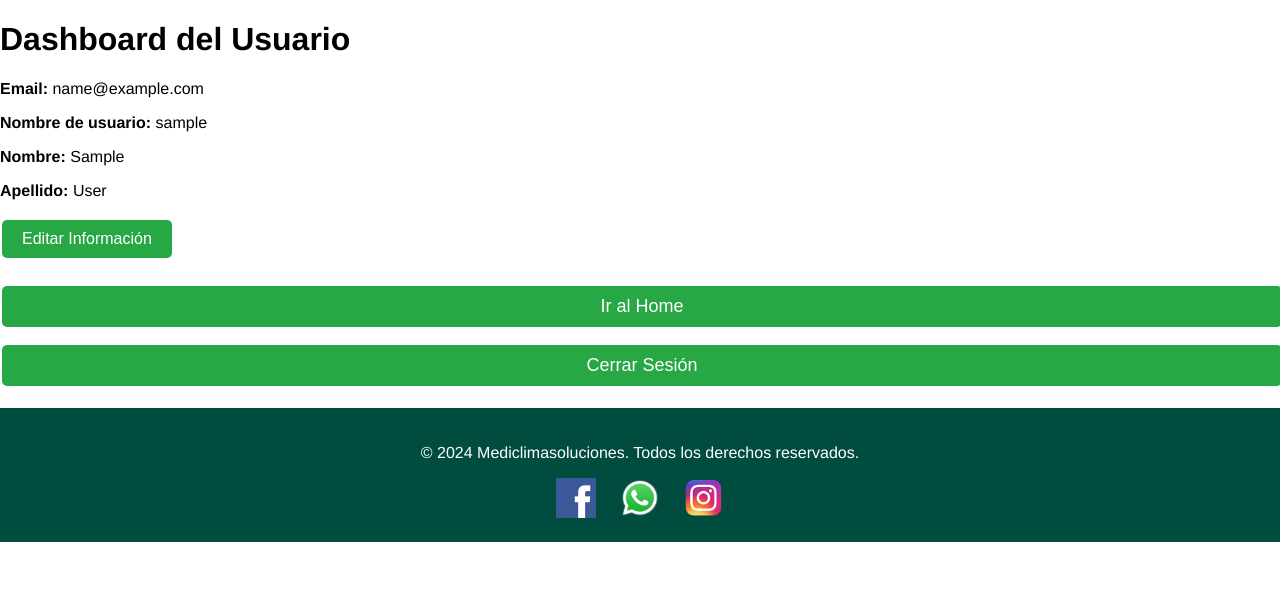
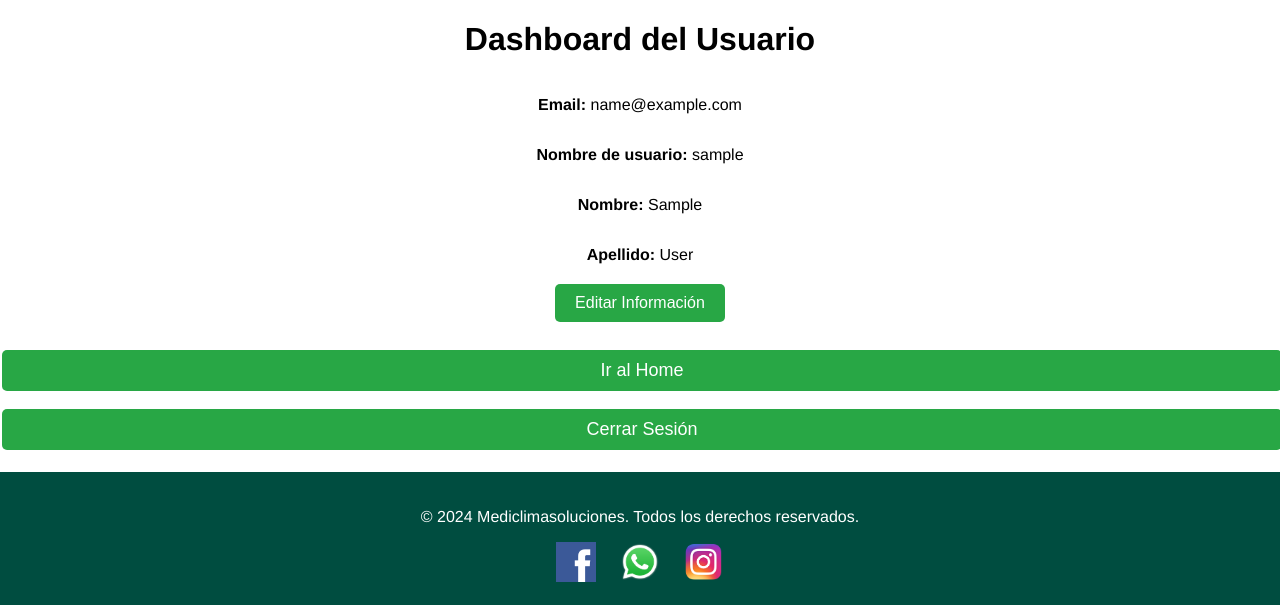
Before and after one commit to hknign/mediclimasoluciones, a Django app: template ainilebust/templates/user_dashboard.html in a window 1280 px wide. Shown: the part 121-726 px from the top of the page. Run offline with Django 5.2, Linux system fonts and the light colour scheme; the template is opened without the code that fills it: values that come from a table or form of the project are taken from there, others are empty; the visitor is signed in with stand-in values (Sample User, id 1).

Commit message:
Update user_dashboard.html

```diff
--- a/ainilebust/templates/user_dashboard.html
+++ b/ainilebust/templates/user_dashboard.html
@@ -242,6 +242,12 @@
         .dropdown:hover .dropdown-options {
             display: block;
         }
+        .container {
+            display: flex;
+            flex-direction: column;
+            align-items: center;
+            justify-content: center;
+        }
     </style>
 </head>
 <body>
@@ -294,10 +300,10 @@
         </ul>
     </nav>
 
-<h1>Dashboard del Usuario</h1>
+<h1 style="text-align: center;">Dashboard del Usuario</h1>
 
 <!-- Muestra los datos del usuario -->
-<div>
+<div class="container">
     <p><strong>Email:</strong> {{ user.email }}</p>
     <p><strong>Nombre de usuario:</strong> {{ user.username }}</p>
     <p><strong>Nombre:</strong> {{ user.first_name }}</p>
@@ -309,12 +315,14 @@
 
 <!-- Formulario de edición (oculto inicialmente) -->
 <div id="editForm" style="display: none;">
+    <div class="container">
         <form method="post">
             {% csrf_token %}
             {{ form.as_p }}
             <button type="submit" onclick="return confirm('¿Estás seguro de que deseas editar tus datos?');">Confirmar Edición</button>
             <button type="button" onclick="hideEditForm()">Cancelar</button>
         </form>
+    </div>
 </div>
 
 <!-- Botón para ir a la página principal -->
```
Lines whose indentation alone changed are shown as unchanged.
